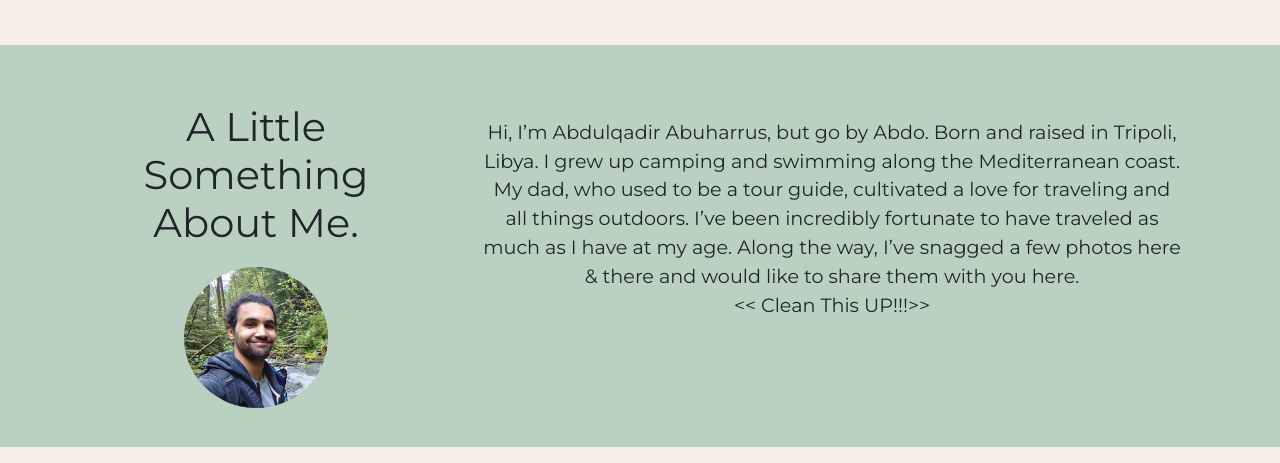
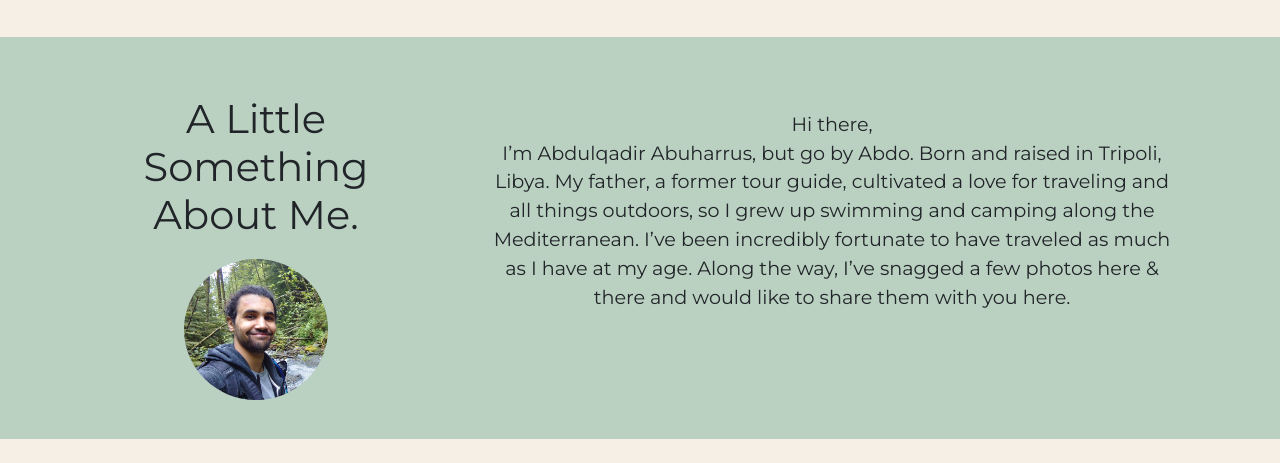
Before and after one commit to Abdo-Abuharrus211/photoblog-ejs, a Node server app: page / in a window 1280 px wide. Shown: the part 1036-1499 px from the top of the page. Run offline with Node 20, Linux system fonts and the light colour scheme; some libraries are stand-ins or nearby versions; some web fonts are replaced.

Commit message:
Minor fixes

```diff
--- a/app.js
+++ b/app.js
@@ -18,6 +18,7 @@ app.get("/", function(req, res){
   res.render("home");
 });
 
+/* TODO: Retrofit for Express param routing */
 app.get("/gallery", function(req, res){
   res.render("gallery");
 });
--- a/public/css/styles.css
+++ b/public/css/styles.css
@@ -23,8 +23,8 @@ a:hover {
 .navbar {
   background-color: #EDE4E0;
   border-bottom: 2px solid #C55300;
-  border-radius: 2%;
   margin-bottom: 10px;
+  padding-bottom: 0;
 }
 
 .navbar-toggler {
@@ -33,7 +33,7 @@ a:hover {
 
 .collapse {
   font-size: 1.2rem;
-  background-color: #B2B2B2;
+  background-color: #D6E4E5;
   padding: 1% 3%;
 }
 
--- /dev/null
+++ b/views/album.ejs
@@ -0,0 +1,3 @@
+<%- include("partials/header") %>
+<h1> This will display each album's photos</h1>
+<%- include("partials/footer") %>
--- a/views/home.ejs
+++ b/views/home.ejs
@@ -20,16 +20,11 @@
       </div>
       <div class="col-lg-8 about-txt">
         <p>
-          Hi, I’m Abdulqadir Abuharrus, but go by Abdo.
-          Born and raised in Tripoli, Libya. I grew up camping and swimming
-          along the Mediterranean coast. My dad, who used to be a tour guide,
-          cultivated a love for traveling and all things outdoors.
-          I’ve been incredibly fortunate to have traveled
-          as much as I have at my age. Along the way, I’ve snagged a few photos
-          here & there and would like to share them with you here.
-          <!-- TODO: CLEAN THIS PART UP! -->
-          <br>
-          << Clean This UP!!!>>
+          Hi there, <br> I’m Abdulqadir Abuharrus, but go by Abdo.
+          Born and raised in Tripoli, Libya. My father, a former tour guide,
+          cultivated a love for traveling and all things outdoors, so I grew up swimming and camping along the Mediterranean.
+          I’ve been incredibly fortunate to have traveled as much as I have at my age.
+          Along the way, I’ve snagged a few photos here & there and would like to share them with you here.
         </p>
       </div>
     </div>
```
